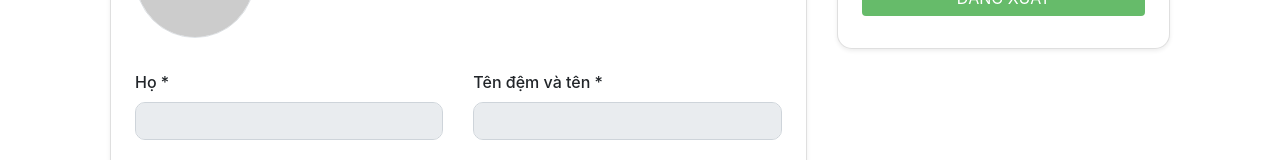
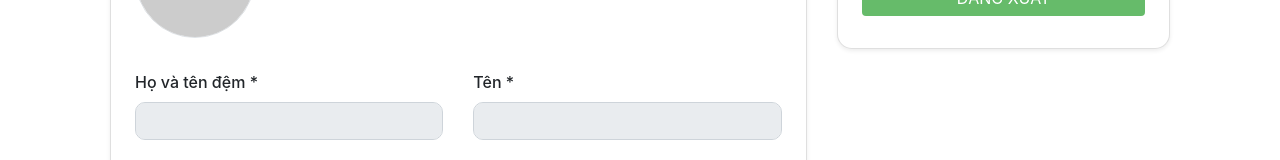
Before and after one commit to ThanhLy1603/cinema-frontend, a Vue app in the folder Frontend/: page /auth/1 in a window 1280 px wide. Shown: the part 250-410 px from the top of the page. Built offline with nearby package versions, Linux system fonts and the light colour scheme; no server answers; sample sign-in values are in the browser's storage; what vue-sweetalert2 would draw is missing.

Commit message:
no message

```diff
--- a/Frontend/src/components/auth/AccountProfile.vue
+++ b/Frontend/src/components/auth/AccountProfile.vue
@@ -60,7 +60,7 @@
                   <form @submit.prevent="updateInfo">
                      <div class="row">
                         <div class="col-md-6 mb-3">
-                           <label class="form-label">Họ *</label>
+                           <label class="form-label">Họ và tên đệm *</label>
                            <input
                               v-model="form.firstName"
                               type="text"
@@ -71,7 +71,7 @@
                            <div class="invalid-feedback">{{ errors.firstName }}</div>
                         </div>
                         <div class="col-md-6 mb-3">
-                           <label class="form-label">Tên đệm và tên *</label>
+                           <label class="form-label">Tên *</label>
                            <input
                               v-model="form.lastName"
                               type="text"
```
